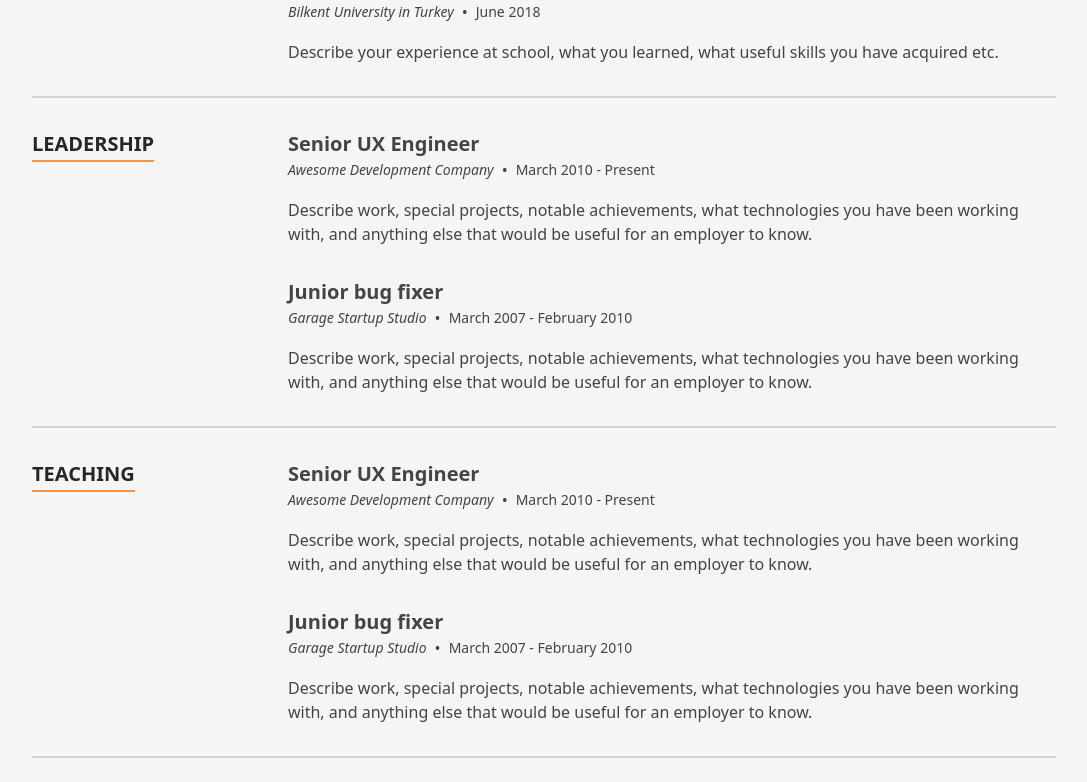
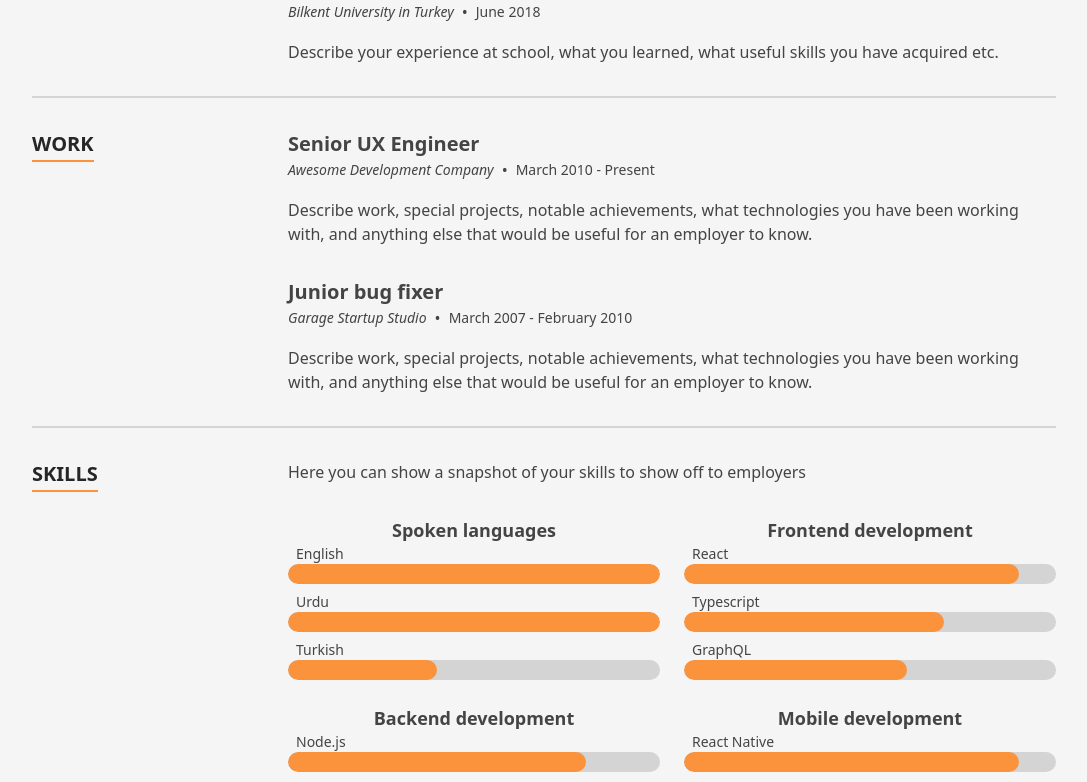
Before and after one commit to zaidikumail/kumailzaidi, a Next.js app: page / in a window 1280 px wide. Shown: the part 1480-2262 px from the top of the page, without its empty margins (96-1183 px from the left). Built offline with nearby package versions, Linux system fonts and the light colour scheme.

Commit message:
Revert "add new sections to resume"
This reverts commit 2f6de8dd088fd3f11cd4123e4e64778c6ed8ea75.

```diff
--- a/src/components/Sections/Resume/index.tsx
+++ b/src/components/Sections/Resume/index.tsx
@@ -1,6 +1,6 @@
 import {FC, memo} from 'react';
 
-import {education, experience, teaching, SectionId, skills} from '../../../data/data';
+import {education, experience, SectionId, skills} from '../../../data/data';
 import Section from '../../Layout/Section';
 import ResumeSection from './ResumeSection';
 import {SkillGroup} from './Skills';
@@ -15,13 +15,8 @@ const Resume: FC = memo(() => {
             <TimelineItem item={item} key={`${item.title}-${index}`} />
           ))}
         </ResumeSection>
-        <ResumeSection title="Leadership">
+        <ResumeSection title="Work">
           {experience.map((item, index) => (
-            <TimelineItem item={item} key={`${item.title}-${index}`} />
-          ))}
-        </ResumeSection>
-        <ResumeSection title="Teaching">
-          {teaching.map((item, index) => (
             <TimelineItem item={item} key={`${item.title}-${index}`} />
           ))}
         </ResumeSection>
--- a/src/data/data.tsx
+++ b/src/data/data.tsx
@@ -298,31 +298,6 @@ export const experience: TimelineItem[] = [
   },
 ];
 
-export const teaching: TimelineItem[] = [
-  {
-    date: 'March 2010 - Present',
-    location: 'Awesome Development Company',
-    title: 'Senior UX Engineer',
-    content: (
-      <p>
-        Describe work, special projects, notable achievements, what technologies you have been working with, and
-        anything else that would be useful for an employer to know.
-      </p>
-    ),
-  },
-  {
-    date: 'March 2007 - February 2010',
-    location: 'Garage Startup Studio',
-    title: 'Junior bug fixer',
-    content: (
-      <p>
-        Describe work, special projects, notable achievements, what technologies you have been working with, and
-        anything else that would be useful for an employer to know.
-      </p>
-    ),
-  },
-];
-
 /**
  * Testimonial section
  */
```
